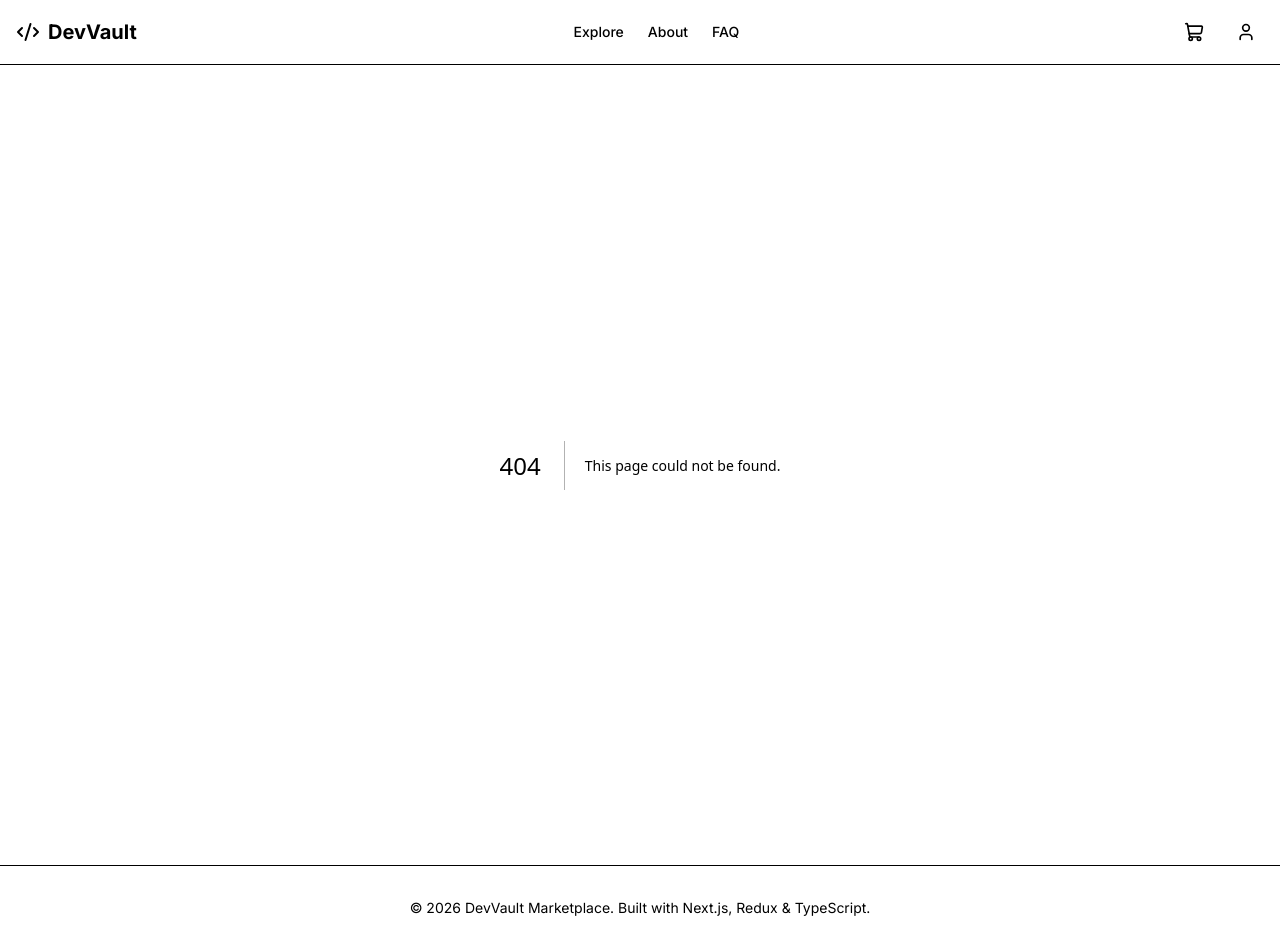
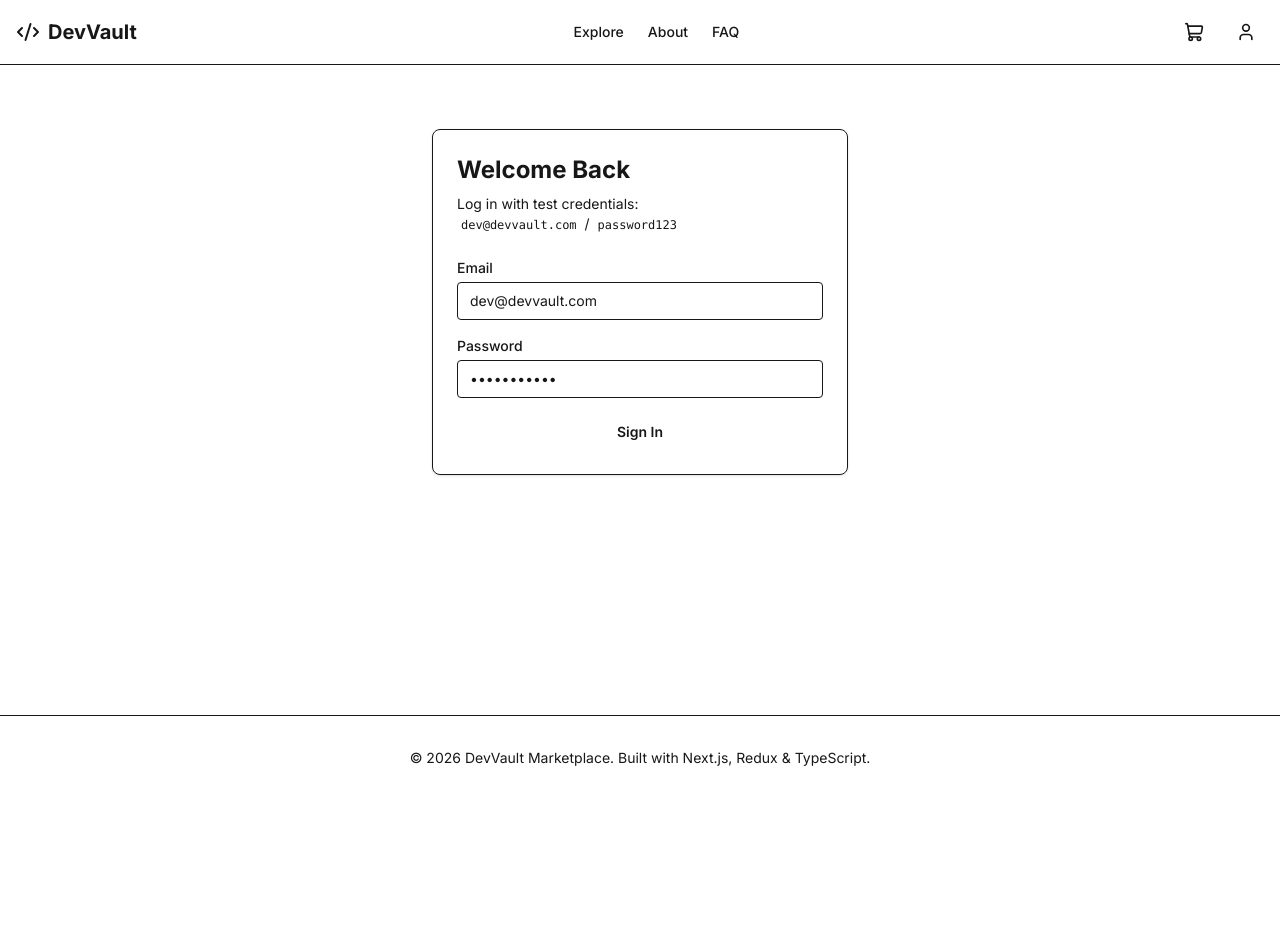
Before and after one commit to prasadaraod/nextjs-ecommerce, a Next.js app: page /login in a window 1280 px wide. Before the commit this address had no page. After the commit the page ends 800 px from the top, so only its background shows below. Built offline with nearby package versions, Linux system fonts and the light colour scheme.

Commit message:
login page , dashboard page added

```diff
--- /dev/null
+++ b/src/app/(auth)/login/page.tsx
@@ -0,0 +1,94 @@
+// src/app/(auth)/login/page.tsx
+'use client';
+
+import { useState } from 'react';
+import { useRouter } from 'next/navigation';
+import { useAppDispatch } from '@/store/hooks';
+import { setCredentials } from '@/store/slices/authSlice';
+
+export default function LoginPage() {
+  const [email, setEmail] = useState('dev@devvault.com');
+  const [password, setPassword] = useState('password123');
+  const [error, setError] = useState('');
+  const [loading, setLoading] = useState(false);
+
+  const dispatch = useAppDispatch();
+  const router = useRouter();
+
+  const handleLogin = async (e: React.FormEvent) => {
+    e.preventDefault();
+    setError('');
+    setLoading(true);
+
+    try {
+      const res = await fetch('/api/auth/login', {
+        method: 'POST',
+        headers: { 'Content-Type': 'application/json' },
+        body: JSON.stringify({ email, password }),
+      });
+
+      const data = await res.json();
+
+      if (data.success) {
+        dispatch(setCredentials({ user: data.user, token: data.token }));
+        router.push('/dashboard');
+      } else {
+        setError(data.message || 'Login failed');
+      }
+    } catch (err) {
+      setError('An error occurred. Please try again.');
+    } finally {
+      setLoading(false);
+    }
+  };
+
+  return (
+    <div className="container mx-auto flex max-w-md flex-col justify-center px-4 py-16">
+      <div className="rounded-lg border bg-card p-6 shadow-sm">
+        <h1 className="mb-2 text-2xl font-bold">Welcome Back</h1>
+        <p className="mb-6 text-sm text-muted-foreground">
+          Log in with test credentials: <br />
+          <code className="text-xs bg-muted p-1 rounded">dev@devvault.com</code> / <code className="text-xs bg-muted p-1 rounded">password123</code>
+        </p>
+
+        {error && (
+          <div className="mb-4 rounded bg-destructive/15 p-3 text-sm text-destructive">
+            {error}
+          </div>
+        )}
+
+        <form onSubmit={handleLogin} className="space-y-4">
+          <div>
+            <label className="block text-sm font-medium mb-1">Email</label>
+            <input
+              type="email"
+              className="w-full rounded border px-3 py-2 text-sm bg-background"
+              value={email}
+              onChange={(e) => setEmail(e.target.value)}
+              required
+            />
+          </div>
+
+          <div>
+            <label className="block text-sm font-medium mb-1">Password</label>
+            <input
+              type="password"
+              className="w-full rounded border px-3 py-2 text-sm bg-background"
+              value={password}
+              onChange={(e) => setPassword(e.target.value)}
+              required
+            />
+          </div>
+
+          <button
+            type="submit"
+            disabled={loading}
+            className="w-full rounded bg-primary py-2 text-sm font-semibold text-primary-foreground transition hover:opacity-90 disabled:opacity-50"
+          >
+            {loading ? 'Logging in...' : 'Sign In'}
+          </button>
+        </form>
+      </div>
+    </div>
+  );
+}
--- /dev/null
+++ b/src/app/dashboard/page.tsx
@@ -0,0 +1,43 @@
+// src/app/dashboard/page.tsx
+'use client';
+
+import { useAppDispatch, useAppSelector } from '@/store/hooks';
+import { logout } from '@/store/slices/authSlice';
+import { useRouter } from 'next/navigation';
+
+export default function DashboardPage() {
+  const user = useAppSelector((state) => state.auth.user);
+  const dispatch = useAppDispatch();
+  const router = useRouter();
+
+  const handleLogout = async () => {
+    await fetch('/api/auth/logout', { method: 'POST' });
+    dispatch(logout());
+    router.push('/login');
+  };
+
+  return (
+    <div className="container mx-auto max-w-4xl px-4 py-12">
+      <div className="flex items-center justify-between mb-8">
+        <h1 className="text-3xl font-bold">User Dashboard</h1>
+        <button
+          onClick={handleLogout}
+          className="rounded bg-destructive px-4 py-2 text-sm font-medium text-destructive-foreground hover:opacity-90"
+        >
+          Logout
+        </button>
+      </div>
+
+      <div className="rounded-lg border p-6 bg-card">
+        <h2 className="text-xl font-semibold mb-2">Welcome, {user?.name || 'Developer'}!</h2>
+        <p className="text-sm text-muted-foreground mb-4">
+          This dashboard is server-protected via Next.js Middleware and JWT validation.
+        </p>
+        <div className="space-y-2 text-sm">
+          <p><strong>Email:</strong> {user?.email || 'dev@devvault.com'}</p>
+          <p><strong>Role:</strong> <span className="capitalize">{user?.role || 'buyer'}</span></p>
+        </div>
+      </div>
+    </div>
+  );
+}
```
